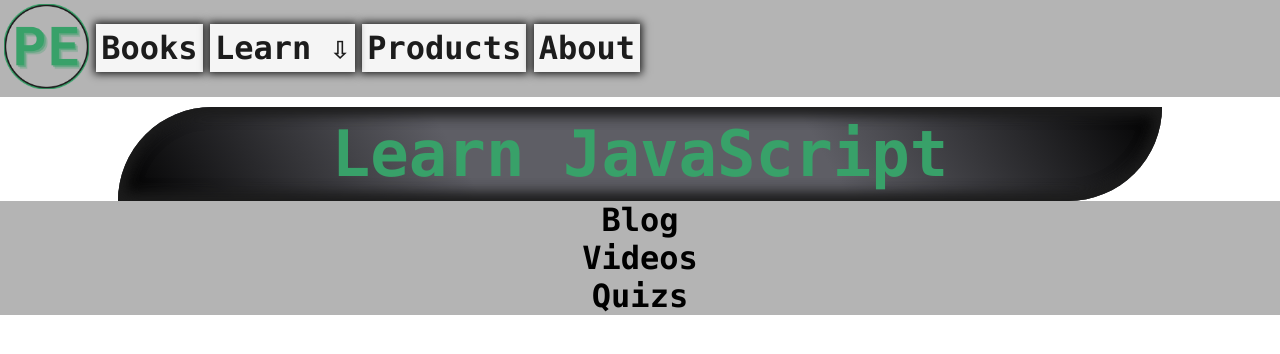
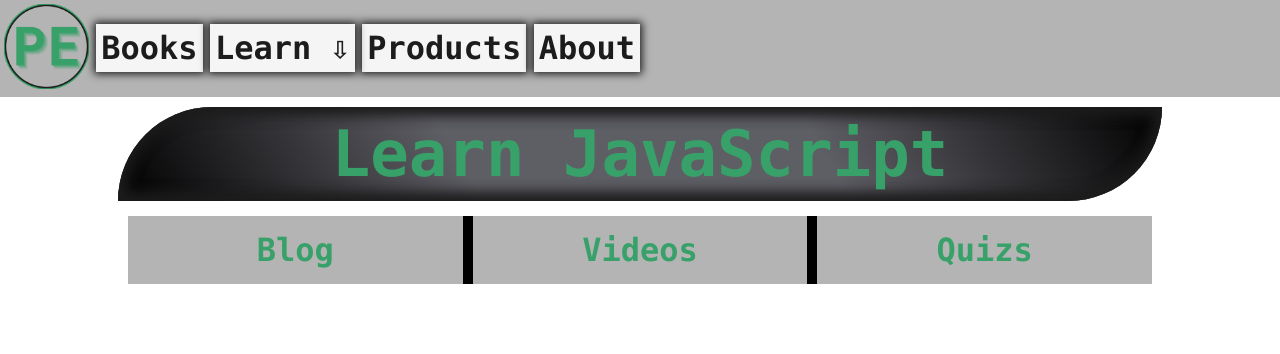
Before and after one commit to BaseBenjamin13/PrimeEngineer, a Next.js app: page /javascript in a window 1280 px wide. Shown: the top 354 px of the page. Built offline with nearby package versions, Linux system fonts and the light colour scheme.

Commit message:
styling language header component

```diff
--- a/src/components/language/header/Header.module.css
+++ b/src/components/language/header/Header.module.css
@@ -1,6 +1,29 @@
 
 
 .headerContainer {
+    display: flex;
+    justify-content: center;
+    justify-content: space-evenly;
+    width: 80vw;
+    margin: 0 auto;
+    margin-top: 15px;
+    margin-bottom: 15px;
     background-color: var(--myGray);
     font-family: var(--font-mono);
+    color: var(--myGreen)
 }
+/* .headerContainer h1:nth-child(2) { */
+.headerContainer span {
+    border-left: 5px solid black;
+    border-right: 5px solid black;
+}
+.headerContainer div {
+    width: 100%;
+    padding: 15px;
+}
+.headerContainer div:hover {
+    background-color: var(--myDarkGray);
+    border: 3px inset var(--myGray);
+    padding: 12px;
+    /* font-size: 120%; */
+}
--- a/src/components/language/header/index.js
+++ b/src/components/language/header/index.js
@@ -1,12 +1,27 @@
 import React from 'react';
 import styles from './Header.module.css';
 
-function Header() {
+import { useRouter } from 'next/router';
+
+function Header(params) {
+
+  const router = useRouter();
+  const { asPath } = useRouter();
+  console.log(asPath)
+
   return (
     <div className={styles.headerContainer}>
+      <div>
         <h1>Blog</h1>
+      </div>
+        <span></span>
+      <div>
         <h1>Videos</h1>
+      </div>
+        <span></span>
+      <div>
         <h1>Quizs</h1>
+      </div>
     </div>
   )
 }
```
